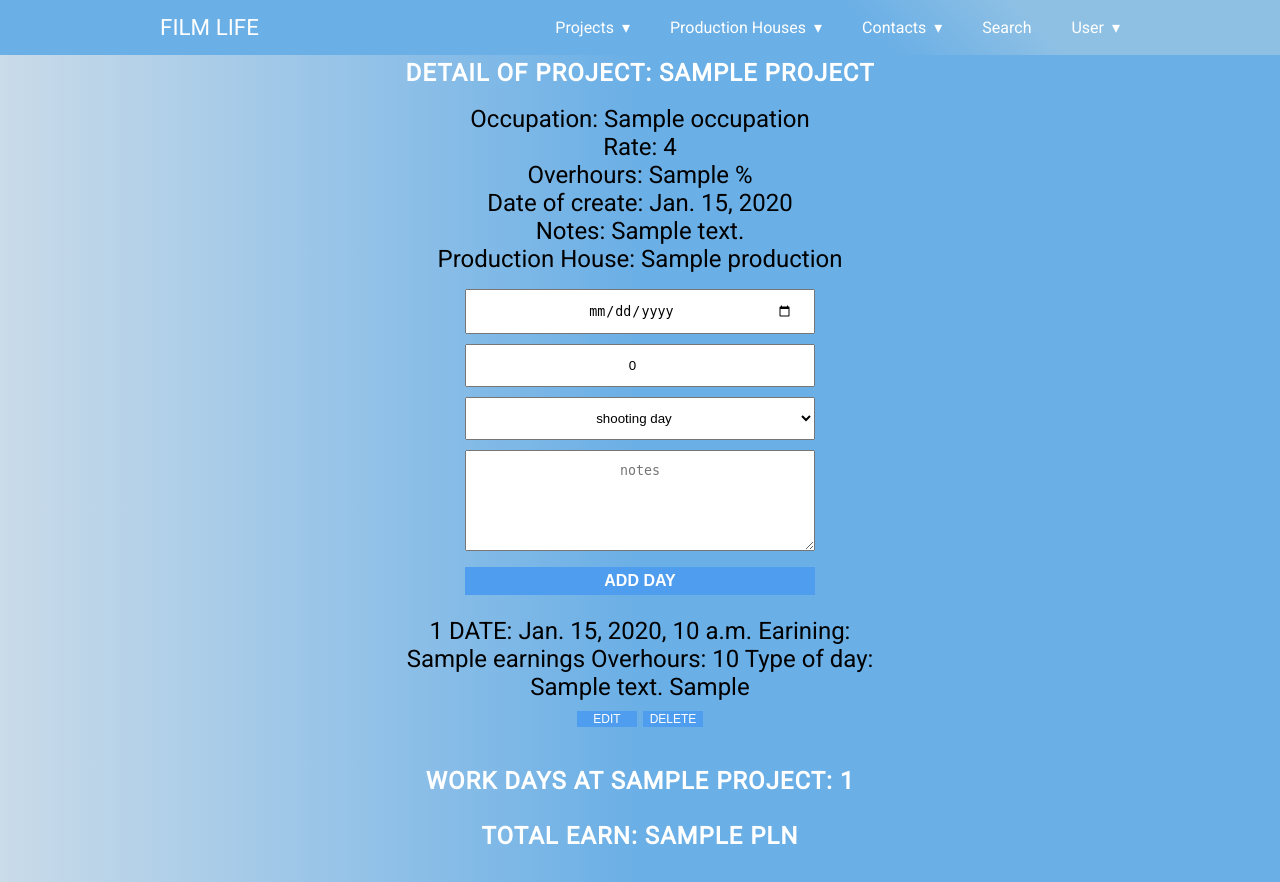
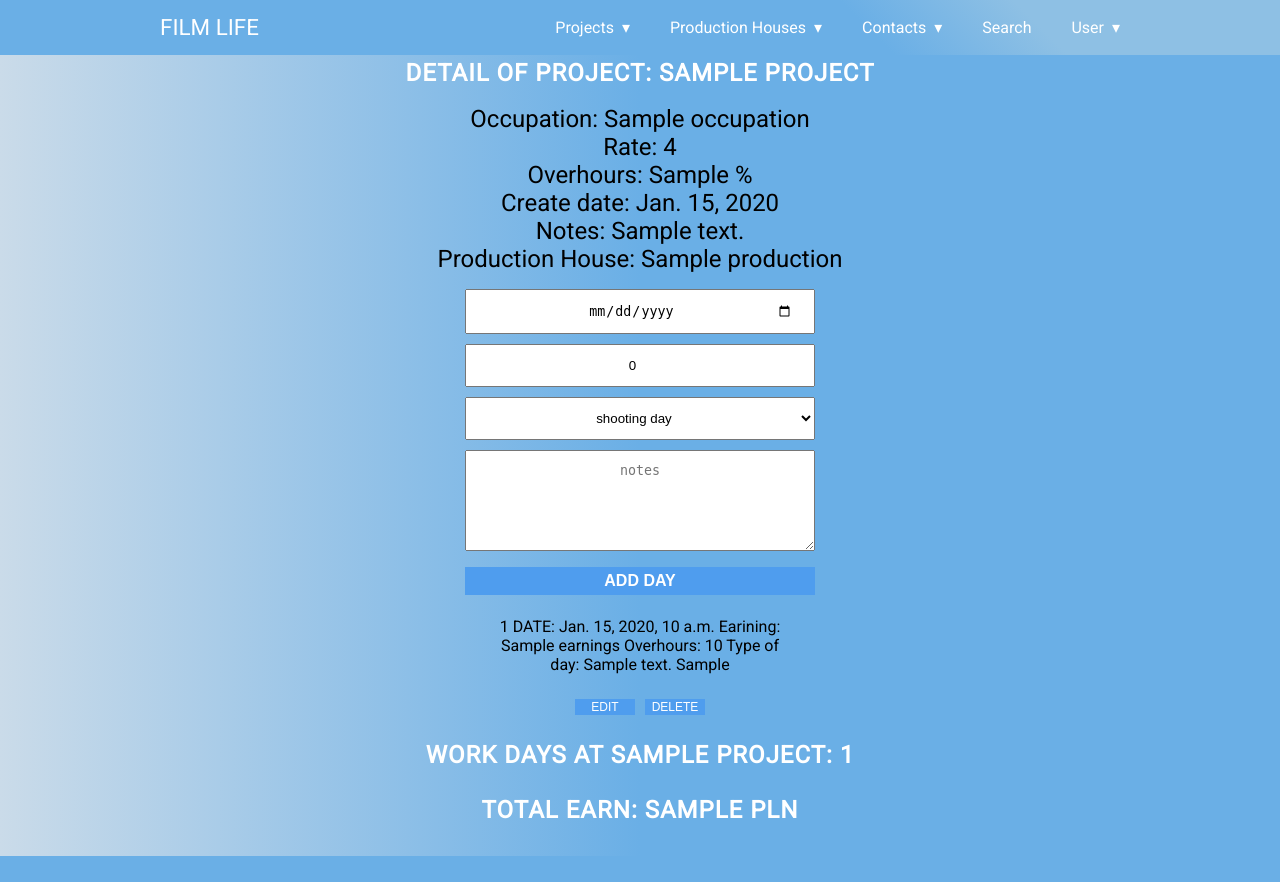
Before and after one commit to P-fury/Film_life, a Django app: template film_lifeapp/templates/workdays-add.html in a window 1280 px wide. After the commit the page ends 856 px from the top, so only its background shows below. Run offline with Django 5.2, Linux system fonts and the light colour scheme; the template is opened without the code that fills it: most values are stand-ins (such as "Sample title", 1, 10 or a date in 2020); some libraries are stand-ins or nearby versions.

Commit message:
update edit forms

```diff
--- a/film_lifeapp/models.py
+++ b/film_lifeapp/models.py
@@ -26,6 +26,9 @@ class ProductionHouse(models.Model):
     rating = models.IntegerField(choices=RATING_CHOICES, blank=True, null=True, default=None)
     notes = models.TextField(blank=True, null=True)
     user = models.ForeignKey(settings.AUTH_USER_MODEL, on_delete=models.CASCADE, null=True)
+
+    def __str__(self):
+        return self.name
 
 
 class Contact(models.Model):
--- a/film_lifeapp/static/style/add.css
+++ b/film_lifeapp/static/style/add.css
@@ -260,3 +260,9 @@ body {
     display: flex;
     justify-content: center;
 }
+
+.button-container {
+    display: inline-flex;
+    gap: 10px;
+    text-align: center;
+}
--- a/film_lifeapp/static/style/edit.css
+++ b/film_lifeapp/static/style/edit.css
@@ -39,8 +39,8 @@ textarea {
     width: 350px;
     text-align: center;
     margin: 2px auto;
-    padding: 12px 20px;
-
+    padding-top: 10px;
+    padding-bottom: 10px;
 }
 
 h2 {
@@ -62,6 +62,7 @@ h2 {
     font-size: 16px;
     font-weight: bolder;
     width: 350px;
+    margin-top: 15px;
 }
 
 
--- a/film_lifeapp/templates/contact-edit.html
+++ b/film_lifeapp/templates/contact-edit.html
@@ -38,7 +38,7 @@
             <h2>notes</h2>
             {{ form.notes }}
             </div>
-        <input class="center lightbig" type="submit" value="EDIT">
+        <input class="center lightbig" type="submit" value="SAVE">
     </form>
 
 
--- a/film_lifeapp/templates/production-edit.html
+++ b/film_lifeapp/templates/production-edit.html
@@ -20,7 +20,7 @@
         {% render_field form.rating class="center" placeholder="Enter rating" %}
         <h2 class="center">NOTES: </h2>
         {% render_field form.notes class="center" placeholder="Enter notes" %}
-        <input class="center lightbig" type="submit" value="EDIT">
+        <input class="center lightbig" type="submit" value="SAVE">
     </form>
     {% load static %}
     <link rel="stylesheet" href="{% static 'style/edit.css' %}">
--- a/film_lifeapp/templates/project-list.html
+++ b/film_lifeapp/templates/project-list.html
@@ -25,7 +25,7 @@
             <th>Rate:</th>
             <th>Earned:</th>
             <th>Overtime type:</th>
-            <th>Date of create:</th>
+            <th>Create date:</th>
             <th>Production:</th>
             <th>ADD</th>
             <th>DETAILS</th>
--- a/film_lifeapp/templates/workdays-add.html
+++ b/film_lifeapp/templates/workdays-add.html
@@ -14,7 +14,7 @@
         <li>Occupation: {{ project.occupation }}</li>
         <li>Rate: {{ project.daily_rate }}</li>
         <li>Overhours: {{ project.type_of_overhours }} %</li>
-        <li>Date of create: {{ project.date_created.date }}</li>
+        <li>Create date: {{ project.date_created.date }}</li>
         <li>Notes: {{ project.notes }}</li>
         <li>Production House: {{ project.production.name }}</li>
     </ul>
@@ -41,30 +41,36 @@
                     {% endfor %}
                 </ul>
             {% endif %}
-            <button class="center lightbig" type="submit" name="add_day" value="add_day">ADD DAY</button>
+            <button class="center lightbig" type="submit" name="add_day" value="add_day" id="add_day">ADD DAY</button>
     </form>
 
 
     {% if daysofwork %}
         {% for dayofwork in daysofwork %}
-
-            <li class="centertext">
-                {{ forloop.counter }} DATE: {{ dayofwork.date }}
-                Earining: {{ dayofwork.earnings }} Overhours: {{ dayofwork.amount_of_overhours }} Type of day: {{ dayofwork.notes }} {{ dayofwork.type_of_workday }}
-                <br>
+            <span class="center">
+                    {{ forloop.counter }} DATE: {{ dayofwork.date }}
+                    Earining: {{ dayofwork.earnings }} Overhours: {{ dayofwork.amount_of_overhours }} Type of
+                    day: {{ dayofwork.notes }} {{ dayofwork.type_of_workday }}
+            </span>
 
 
-                    <a href="{% url 'workdays-edit' pk=dayofwork.pk %}"><button class="light" type="submit" name="edit_day" value="{{ dayofwork.pk }}">EDIT</button></a>
-                    <a href="{% url 'workdays-delete' dayofwork.pk %}"><button class="light">DELETE</button></a>
+<div class="button-container">
+    <form action="{% url 'workdays-edit' dayofwork.pk %}" method="get">
+        <button class="light">EDIT</button>
+    </form>
+    <form action="{% url 'workdays-delete' dayofwork.pk %}" method="get">
+        <button class="light">DELETE</button>
+    </form>
+</div>
+<br>
 
-            </li>
         {% endfor %}
-        <div class="centertext">
-            <h2>Work days at {{ project.name }}: {{ days_count }}</h2>
-            <br>
-            <h2>Total earn: {{ project_earned }} PLN</h2>
-        </div>
     {% endif %}
+    <div class="centertext">
+        <h2>Work days at {{ project.name }}: {{ days_count }}</h2>
+        <br>
+        <h2>Total earn: {{ project_earned }} PLN</h2>
+    </div>
 
 
     {% load static %}
--- a/film_lifeapp/templates/workdays-edit.html
+++ b/film_lifeapp/templates/workdays-edit.html
@@ -26,9 +26,12 @@
         <form method="POST">
             {% csrf_token %}
             <h2>DAY TO EDIT:</h2>
+        <h2>DATE</h2>
             <input class="center" type='date' name="date" value="{{ workday_date }}">
+        <h2>OVEHOURS</h2>
             <input class="center" type='number' min="0" min="99" name="overhours" placeholder='amount_of_overhours'
                    value="{{ workday.amount_of_overhours }}">
+        <h2>TYPE OF DAY</h2>
             <select class="center" name="type_of_day" id="type_of_day">
                 <option value="shooting day" {% if workday.type_of_workday == 'shooting day' %} selected {% endif %}>
                     shooting day
@@ -43,8 +46,9 @@
             </select>
             <input class="center" id="percent_of_daily" style='display: none' type="number" name="percent_of_daily"
                    placeholder="percent amount of daily rate" min=1 value="{{ percent_amout_of_daily }}">
+        <h2>NOTES</h2>
             <textarea class="center" rows="5" cols="25" name="notes" placeholder='notes'>{{ workday.notes }}</textarea>
-            <button class="center edit" type="submit" name="add_day" value="add_day">EDIT</button>
+            <button class="edit lightbig" type="submit"  name="add_day" value="add_day">SAVE</button>
         </form>
 
 
```
Also changed, not shown: film_lifeapp/forms.py (+8 -7 lines), film_lifeapp/templates/project-edit.html (+24 -5 lines), film_lifeapp/views.py (+17 -16 lines).
